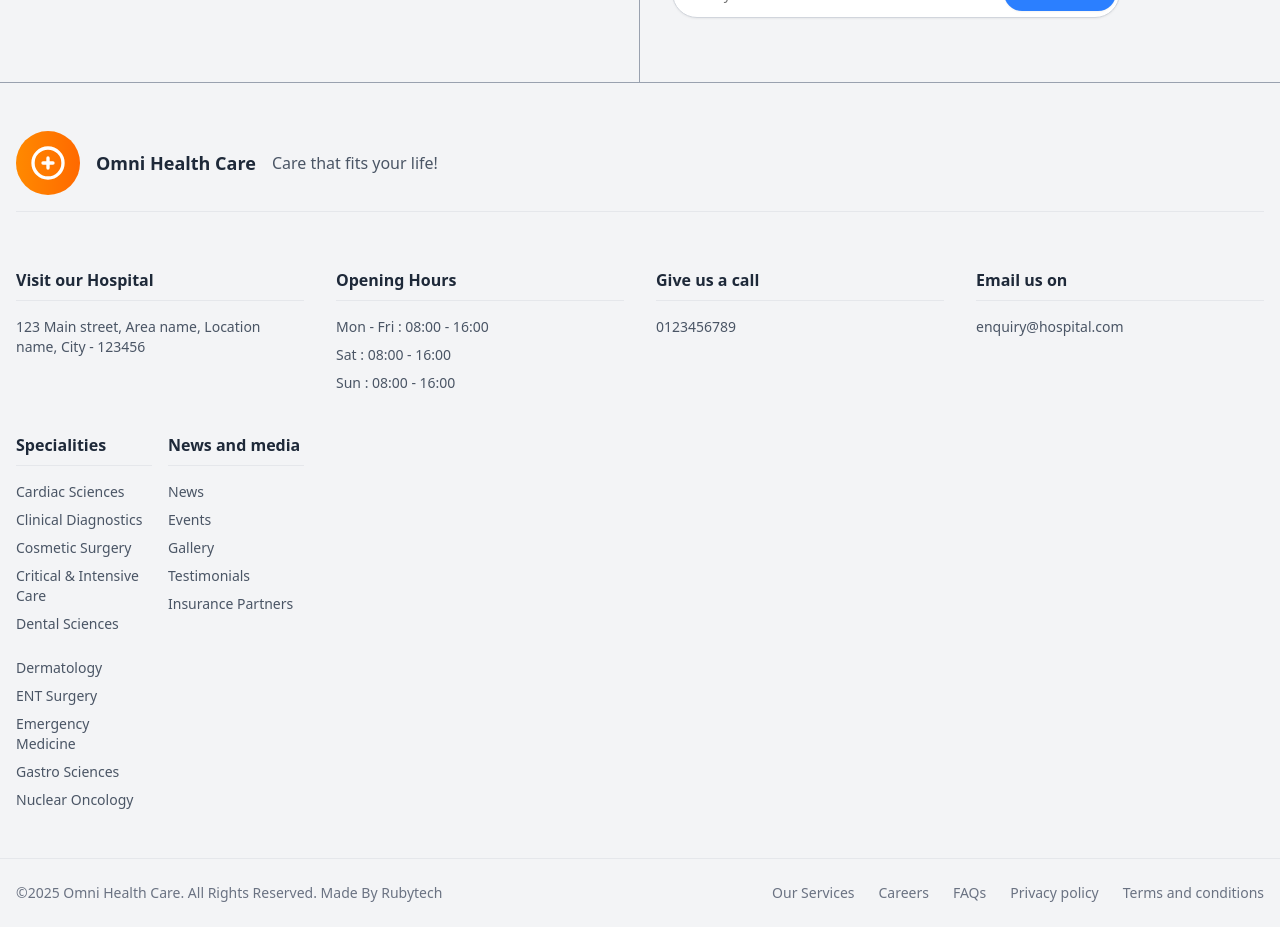
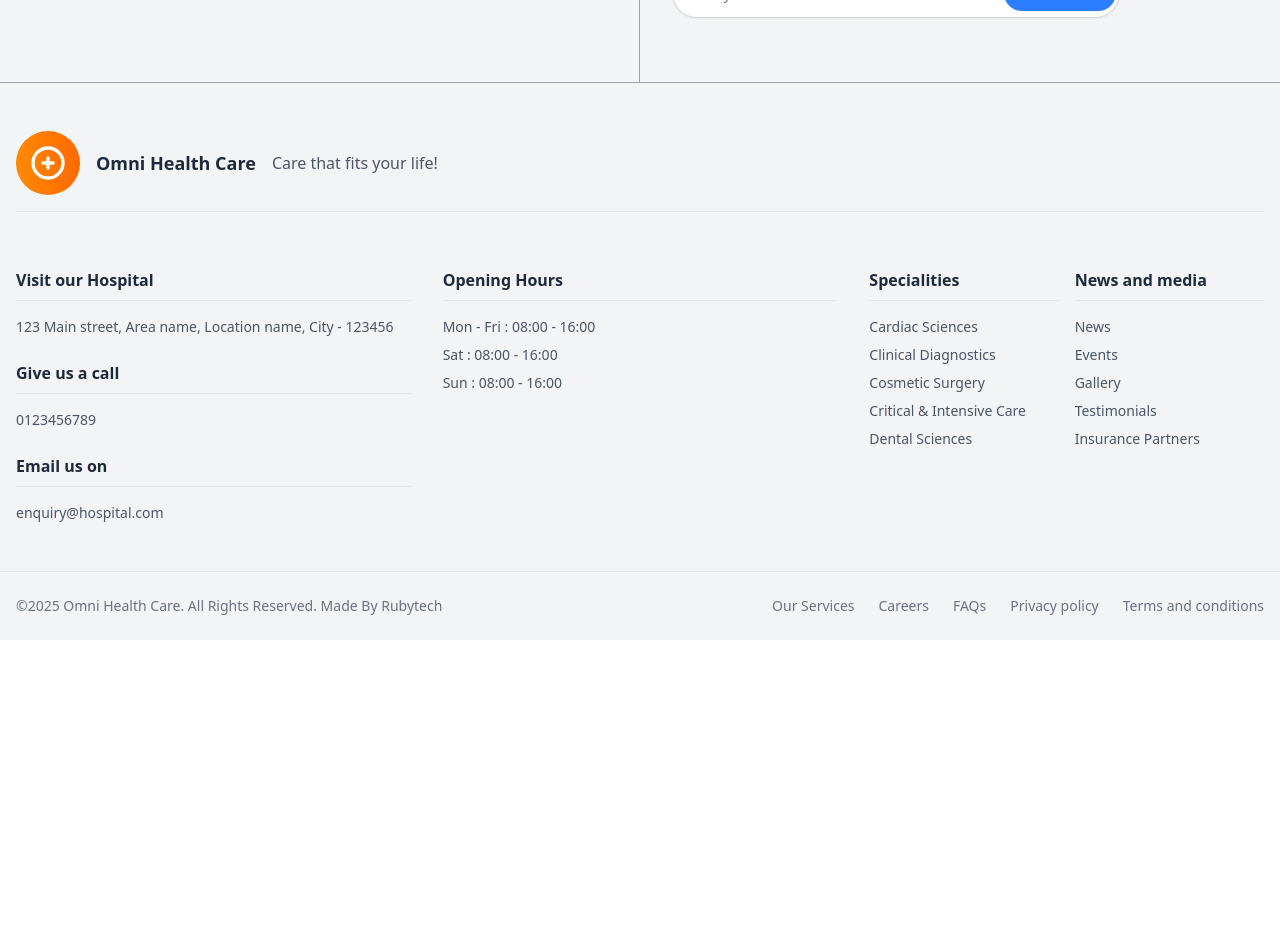
Before and after one commit to nr-ahtasam/Onim-Health-care, a Next.js app: page /search-doctors in a window 1280 px wide. Shown: the part 4400-5327 px from the top of the page. After the commit the page ends 5040 px from the top, so only its background shows below. Built offline with nearby package versions, Linux system fonts and the light colour scheme.

Commit message:
modified footer

```diff
--- a/app/footer.js
+++ b/app/footer.js
@@ -15,19 +15,19 @@ export default function Footer() {
                         <h3 className="text-2xl font-bold mb-8">Follow us on our network</h3>
                         <div className="flex gap-6">
                             <Link href="#" className="text-blue-600 hover:text-blue-700">
-                                <Facebook size={24} />
+                                <Facebook size={24}/>
                             </Link>
                             <Link href="#" className="text-blue-400 hover:text-blue-500">
-                                <Twitter size={24} />
+                                <Twitter size={24}/>
                             </Link>
                             <Link href="#" className="text-red-600 hover:text-red-700">
-                                <Youtube size={24} />
+                                <Youtube size={24}/>
                             </Link>
                             <Link href="#" className="text-pink-600 hover:text-pink-700">
-                                <Instagram size={24} />
+                                <Instagram size={24}/>
                             </Link>
                             <Link href="#" className="text-blue-600 hover:text-blue-700">
-                                <Linkedin size={24} />
+                                <Linkedin size={24}/>
                             </Link>
                         </div>
                     </div>
@@ -43,7 +43,8 @@ export default function Footer() {
                                     placeholder="Enter your email"
                                     className="pr-24 py-6 rounded-full border-gray-300 bg-white"
                                 />
-                                <Button className="absolute right-1 top-1/2 -translate-y-1/2 rounded-full px-6 py-1 bg-blue-500 hover:bg-blue-600">
+                                <Button
+                                    className="absolute right-1 top-1/2 -translate-y-1/2 rounded-full px-6 py-1 bg-blue-500 hover:bg-blue-600">
                                     Subscribe
                                 </Button>
                             </div>
@@ -55,9 +56,9 @@ export default function Footer() {
             {/* Middle section - Logo, Contact, Hours, Specialties */}
             <div className="border-t border-gray-400">
                 <div className="max-w-7xl mx-auto py-12 px-4">
-                    <div className="grid grid-cols-1 md:grid-cols-4 gap-8">
-                        {/* Logo and Tagline */}
-                        <div className="col-span-1 md:col-span-4">
+                    <div className="grid grid-cols-1 md:grid-cols-3 gap-8">
+                        {/* Logo and Tagline (Full Width) */}
+                        <div className="col-span-1 md:col-span-3">
                             <div className="flex items-center gap-4 mb-4">
                                 {/* Logo */}
                                 <div className="relative w-16 h-16">
@@ -87,13 +88,31 @@ export default function Footer() {
                             <hr className="border-gray-200 mb-6"/>
                         </div>
 
-                        {/* Contact Information */}
+                        {/* Contact Information (with Call and Email below) */}
                         <div className="col-span-1">
+                            <div className="space-y-6">
+                                <div>
                                     <div className="border-b border-gray-200 pb-2 mb-4">
                                         <h4 className="font-bold">Visit our Hospital</h4>
                                     </div>
-                            <p className="text-sm text-gray-600 mb-4">123 Main street, Area name, Location name, City -
-                                123456</p>
+                                    <p className="text-sm text-gray-600 mb-4">123 Main street, Area name, Location name,
+                                        City - 123456</p>
+                                </div>
+
+                                <div>
+                                    <div className="border-b border-gray-200 pb-2 mb-4">
+                                        <h4 className="font-bold">Give us a call</h4>
+                                    </div>
+                                    <p className="text-sm text-gray-600 mb-4">0123456789</p>
+                                </div>
+
+                                <div>
+                                    <div className="border-b border-gray-200 pb-2 mb-4">
+                                        <h4 className="font-bold">Email us on</h4>
+                                    </div>
+                                    <p className="text-sm text-gray-600">enquiry@hospital.com</p>
+                                </div>
+                            </div>
                         </div>
 
                         {/* Opening Hours */}
@@ -108,53 +127,29 @@ export default function Footer() {
                             </div>
                         </div>
 
-                        {/* Give us a call */}
+                        {/* Specialties and News */}
                         <div className="col-span-1">
-                            <div className="border-b border-gray-200 pb-2 mb-4">
-                                <h4 className="font-bold">Give us a call</h4>
-                            </div>
-                            <p className="text-sm text-gray-600 mb-4">0123456789</p>
-                        </div>
-
-                        {/* Email us on */}
-                        <div className="col-span-1">
-                            <div className="border-b border-gray-200 pb-2 mb-4">
-                                <h4 className="font-bold">Email us on</h4>
-                            </div>
-                            <p className="text-sm text-gray-600">enquiry@hospital.com</p>
-                        </div>
-
-                        {/* Specialties and News */}
-                        <div className="col-span-1 grid grid-cols-2 gap-x-4">
+                            <div className="grid grid-cols-2 gap-x-4">
                                 <div>
                                     <div className="border-b border-gray-200 pb-2 mb-4">
                                         <h4 className="font-bold">Specialities</h4>
                                     </div>
                                     <ul className="text-sm text-gray-600 space-y-2">
                                         <li>
-                                        <Link href="#" className="hover:text-blue-500">
-                                            Cardiac Sciences
-                                        </Link>
+                                            <Link href="#" className="hover:text-blue-500">Cardiac Sciences</Link>
                                         </li>
                                         <li>
-                                        <Link href="#" className="hover:text-blue-500">
-                                            Clinical Diagnostics
-                                        </Link>
+                                            <Link href="#" className="hover:text-blue-500">Clinical Diagnostics</Link>
                                         </li>
                                         <li>
-                                        <Link href="#" className="hover:text-blue-500">
-                                            Cosmetic Surgery
-                                        </Link>
+                                            <Link href="#" className="hover:text-blue-500">Cosmetic Surgery</Link>
                                         </li>
                                         <li>
-                                        <Link href="#" className="hover:text-blue-500">
-                                            Critical & Intensive Care
-                                        </Link>
+                                            <Link href="#" className="hover:text-blue-500">Critical & Intensive
+                                                Care</Link>
                                         </li>
                                         <li>
-                                        <Link href="#" className="hover:text-blue-500">
-                                            Dental Sciences
-                                        </Link>
+                                            <Link href="#" className="hover:text-blue-500">Dental Sciences</Link>
                                         </li>
                                     </ul>
                                 </div>
@@ -164,60 +159,22 @@ export default function Footer() {
                                     </div>
                                     <ul className="text-sm text-gray-600 space-y-2">
                                         <li>
-                                        <Link href="#" className="hover:text-blue-500">
-                                            News
-                                        </Link>
+                                            <Link href="#" className="hover:text-blue-500">News</Link>
                                         </li>
                                         <li>
-                                        <Link href="#" className="hover:text-blue-500">
-                                            Events
-                                        </Link>
+                                            <Link href="#" className="hover:text-blue-500">Events</Link>
                                         </li>
                                         <li>
-                                        <Link href="#" className="hover:text-blue-500">
-                                            Gallery
-                                        </Link>
+                                            <Link href="#" className="hover:text-blue-500">Gallery</Link>
                                         </li>
                                         <li>
-                                        <Link href="#" className="hover:text-blue-500">
-                                            Testimonials
-                                        </Link>
+                                            <Link href="#" className="hover:text-blue-500">Testimonials</Link>
                                         </li>
                                         <li>
-                                        <Link href="#" className="hover:text-blue-500">
-                                            Insurance Partners
-                                        </Link>
+                                            <Link href="#" className="hover:text-blue-500">Insurance Partners</Link>
                                         </li>
                                     </ul>
                                 </div>
-                            <div className="mt-6">
-                                <ul className="text-sm text-gray-600 space-y-2">
-                                    <li>
-                                        <Link href="#" className="hover:text-blue-500">
-                                            Dermatology
-                                        </Link>
-                                    </li>
-                                    <li>
-                                        <Link href="#" className="hover:text-blue-500">
-                                            ENT Surgery
-                                        </Link>
-                                    </li>
-                                    <li>
-                                        <Link href="#" className="hover:text-blue-500">
-                                            Emergency Medicine
-                                        </Link>
-                                    </li>
-                                    <li>
-                                        <Link href="#" className="hover:text-blue-500">
-                                            Gastro Sciences
-                                        </Link>
-                                    </li>
-                                    <li>
-                                        <Link href="#" className="hover:text-blue-500">
-                                            Nuclear Oncology
-                                        </Link>
-                                    </li>
-                                </ul>
                             </div>
                         </div>
                     </div>
@@ -231,21 +188,11 @@ export default function Footer() {
                         ©2025 Omni Health Care. All Rights Reserved. Made By Rubytech
                     </div>
                     <div className="flex flex-wrap gap-6 text-sm">
-                        <Link href="#" className="text-gray-500 hover:text-gray-700">
-                            Our Services
-                        </Link>
-                        <Link href="#" className="text-gray-500 hover:text-gray-700">
-                            Careers
-                        </Link>
-                        <Link href="#" className="text-gray-500 hover:text-gray-700">
-                            FAQs
-                        </Link>
-                        <Link href="#" className="text-gray-500 hover:text-gray-700">
-                            Privacy policy
-                        </Link>
-                        <Link href="#" className="text-gray-500 hover:text-gray-700">
-                            Terms and conditions
-                        </Link>
+                        <Link href="#" className="text-gray-500 hover:text-gray-700">Our Services</Link>
+                        <Link href="#" className="text-gray-500 hover:text-gray-700">Careers</Link>
+                        <Link href="#" className="text-gray-500 hover:text-gray-700">FAQs</Link>
+                        <Link href="#" className="text-gray-500 hover:text-gray-700">Privacy policy</Link>
+                        <Link href="#" className="text-gray-500 hover:text-gray-700">Terms and conditions</Link>
                     </div>
                 </div>
             </div>
```
Lines whose indentation alone changed are shown as unchanged.
